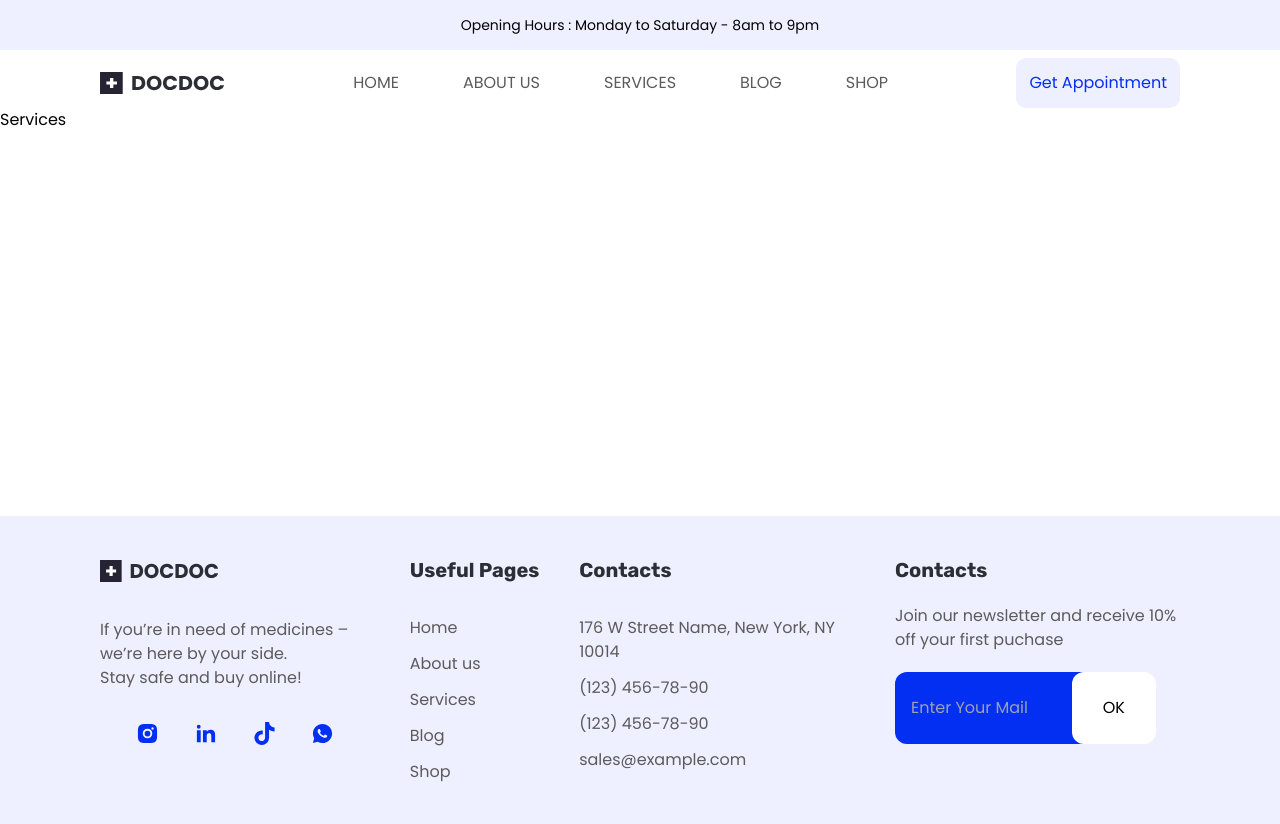
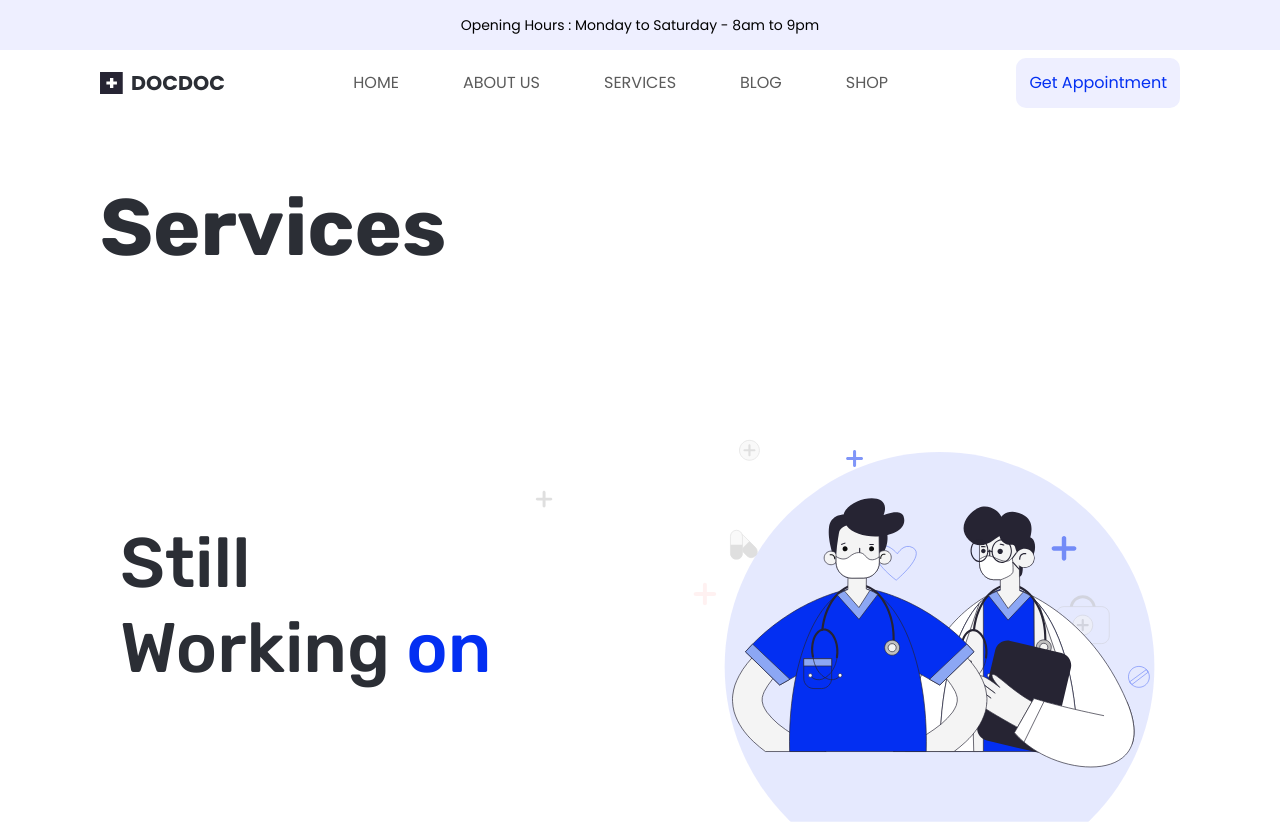
Before and after one commit to lexcode1227/docdoc-clinic, a Next.js app: page /services in a window 1280 px wide. Shown: the top 824 px of the page. Built offline with nearby package versions, Linux system fonts and the light colour scheme.

Commit message:
new component added when something is incompleted

```diff
--- a/src/app/appointment/page.jsx
+++ b/src/app/appointment/page.jsx
@@ -1,8 +1,13 @@
 import React from 'react'
+import { rubik } from "../font";
+import StillWorking from '../components/StillWorking';
 
 const Appointment = () => {
   return (
-    <div className='h-[51vh]'>Appointment</div>
+    <section className='flex flex-col my-10 lg:my-20 mx-5 lg:mx-[50px] xl:mx-[100px] 2xl:mx-[200px]'>
+      <h1 className={`${rubik.className} text-6xl lg:text-7xl xl:text-[80px] font-bold text-[#2b2e35]`}>Appointment</h1>
+      <StillWorking/>
+    </section>
   )
 }
 
--- a/src/app/blog/page.jsx
+++ b/src/app/blog/page.jsx
@@ -1,8 +1,13 @@
 import React from 'react'
+import { rubik } from "../font";
+import StillWorking from '../components/StillWorking';
 
 const Blog = () => {
   return (
-    <div className='h-[51vh]'>Blog</div>
+    <section className='flex flex-col my-10 lg:my-20 mx-5 lg:mx-[50px] xl:mx-[100px] 2xl:mx-[200px]'>
+      <h1 className={`${rubik.className} text-6xl lg:text-7xl xl:text-[80px] font-bold text-[#2b2e35]`}>Blog</h1>
+      <StillWorking/>
+    </section>
   )
 }
 
--- a/src/app/components/Accordion.jsx
+++ b/src/app/components/Accordion.jsx
@@ -52,16 +52,16 @@ const Accordion = () => {
   ]
     return (
       <section className="h-auto relative z-20 overflow-hidden bg-white">
-        <div className="container mx-auto">
-          <div className="flex flex-col lg:flex-row items-start lg:justify-between xl:justify-evenly flex-wrap w-full gap-5">
-            <div className="flex flex-col flex-wrap justify-evenly items-center gap-5 w-full lg:w-[48%]">
+        <div className="mx-auto">
+          <div className="flex flex-col lg:flex-row items-start lg:justify-between 2xl:justify-evenly flex-wrap w-full gap-5">
+            <div className="flex flex-col flex-wrap justify-evenly items-center xl:items-start gap-5 w-full lg:w-[48%]">
                 {datacol1.map((item)=>{
                     return (
                         <AccordionItem key={item.id} title={item.title} position={item.position} date={item.date} image={item.image} />
                     )
                 })}
             </div>
-            <div className="flex flex-col flex-wrap justify-evenly items-center gap-5 w-full lg:w-[48%]">
+            <div className="flex flex-col flex-wrap justify-evenly items-center xl:items-end gap-5 w-full lg:w-[48%]">
                 {datacol2.map((item)=>{
                     return (
                         <AccordionItem key={item.id} title={item.title} position={item.position} date={item.date} image={item.image} />
--- a/src/app/components/AccordionItem.jsx
+++ b/src/app/components/AccordionItem.jsx
@@ -10,7 +10,7 @@ const AccordionItem = ({ title, position, date, image }) => {
   };
 
   return (
-    <div className={`${active ? 'h-auto' : 'h-[94px]'}  w-full lg:w-[440px] xl:w-[500px] rounded-lg border border-[#F3F4FE] bg-white p-4 sm:p-8 lg:px-6 xl:px-8`}>
+    <div className={`${active ? 'h-auto' : 'h-[94px]'}  w-full lg:w-[440px] xl:w-[500px] 2xl:w-[700px] rounded-lg border border-[#F3F4FE] bg-white p-4 sm:p-8 lg:px-6 xl:px-8`}>
       <button
         className={`faq-btn flex items-center w-full text-left`}
         onClick={handleToggle}
--- /dev/null
+++ b/src/app/components/StillWorking.jsx
@@ -0,0 +1,19 @@
+import React from 'react'
+import { rubik } from "../font";
+import Image from 'next/image';
+import image from "../../../public/mainPic.svg"
+
+const StillWorking = () => {
+  return (
+    <section className='flex'>
+        <div className='w-full md:w-1/2 xl:w-2/5 flex flex-col items-start justify-center gap-5 pl-5 text-[#2b2e35]'>
+            <h1 className={`${rubik.className} text-[70px] leading-[85px] `} >Still Working <span className='text-[#032ff2]'>on</span></h1>
+        </div>
+        <div className='w-full md:w-1/2 xl:w-3/5 h-auto lg:h-[675px] flex items-center'>
+            <Image className='h-full 2xl:max-w-[1200px] 2xl:max-h-[1800px]' src={image} width={1200} height={1800} alt='doctors picture' />
+        </div>
+    </section>
+  )
+}
+
+export default StillWorking
--- a/src/app/services/page.jsx
+++ b/src/app/services/page.jsx
@@ -1,8 +1,13 @@
 import React from 'react'
+import { rubik } from "../font";
+import StillWorking from '../components/StillWorking';
 
 const Services = () => {
   return (
-    <div className='h-[51vh]'>Services</div>
+    <section className='flex flex-col my-10 lg:my-20 mx-5 lg:mx-[50px] xl:mx-[100px] 2xl:mx-[200px]'>
+      <h1 className={`${rubik.className} text-6xl lg:text-7xl xl:text-[80px] font-bold text-[#2b2e35]`}>Services</h1>
+      <StillWorking/>
+    </section>
   )
 }
 
--- a/src/app/shop/page.jsx
+++ b/src/app/shop/page.jsx
@@ -1,8 +1,13 @@
 import React from 'react'
+import { rubik } from "../font";
+import StillWorking from '../components/StillWorking';
 
 const Shop = () => {
   return (
-    <div className='h-[51vh]'>Shop</div>
+    <section className='flex flex-col my-10 lg:my-20 mx-5 lg:mx-[50px] xl:mx-[100px] 2xl:mx-[200px]'>
+      <h1 className={`${rubik.className} text-6xl lg:text-7xl xl:text-[80px] font-bold text-[#2b2e35]`}>Shop</h1>
+      <StillWorking/>
+    </section>
   )
 }
 
```
